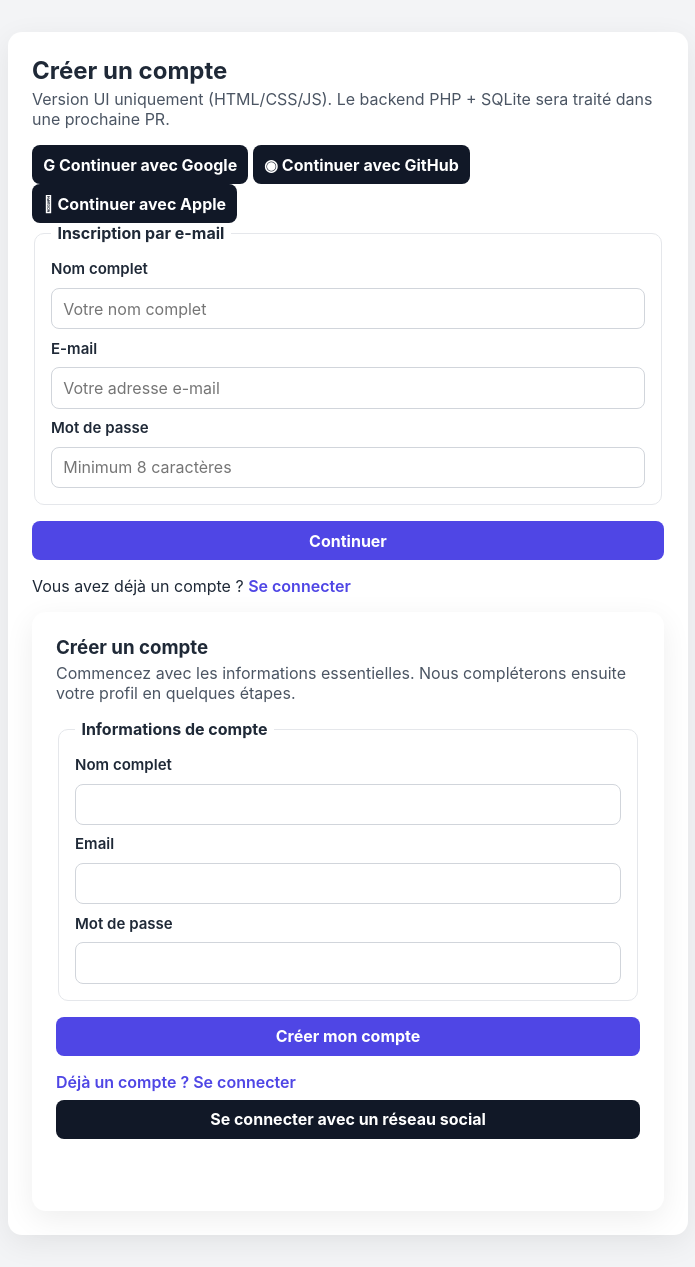
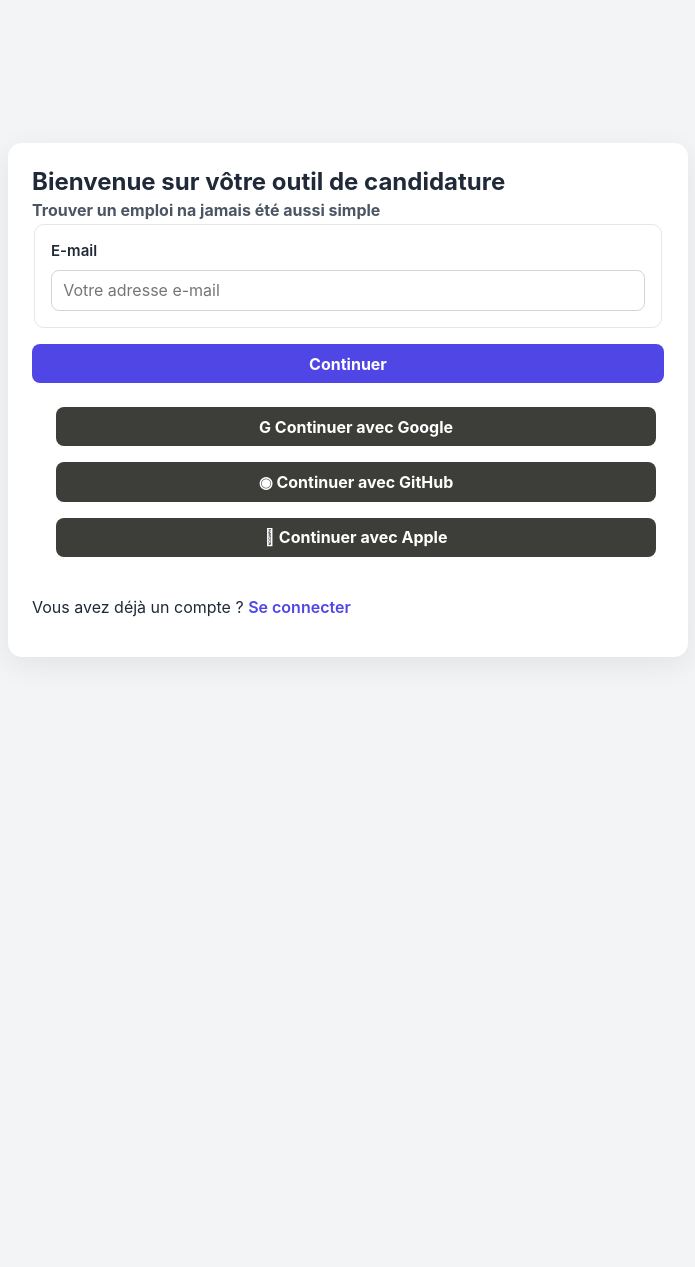
Before and after one commit to RyanDevGitHub/outils-candidature, a PHP site: page / in a window 1280 px wide. Shown: the whole page, without its empty margins (292-987 px from the left). After the commit the page ends 617 px from the top, so only its background shows below. Run offline with PHP 8.4, Linux system fonts and the light colour scheme.

Commit message:
refont sign-in page

```diff
--- a/index.html
+++ b/index.html
@@ -1,19 +1,31 @@
 <!doctype html>
 <html lang="fr">
+
 <head>
   <meta charset="UTF-8" />
   <meta name="viewport" content="width=device-width, initial-scale=1.0" />
   <title>Outil candidature - Création de compte</title>
   <link rel="stylesheet" href="styles.css" />
 </head>
+
 <body>
   <main class="container">
     <section class="card auth-card">
-        <h1>Créer un compte</h1>
-        <p class="subtitle">
-          Version UI uniquement (HTML/CSS/JS). Le backend PHP + SQLite sera traité dans une prochaine PR.
-        </p>
+      <h1>Bienvenue sur vôtre outil de candidature</h1>
+      <h1 class="subtitle">Trouver un emploi na jamais été aussi simple</h1>
 
+
+
+      <form id="signup-form" novalidate>
+        <fieldset>
+
+
+          <label for="email">E-mail</label>
+          <input id="email" name="email" type="email" placeholder="Votre adresse e-mail" required />
+        </fieldset>
+
+        <button type="submit" class="primary-cta">Continuer</button>
+      </form>
       <div class="social-stack" aria-label="Connexion avec un réseau social">
         <button type="button" class="social-button social-google">
           <span class="icon" aria-hidden="true">G</span>
@@ -29,56 +41,10 @@
         </button>
       </div>
 
-        <form id="signup-form" novalidate>
-          <fieldset>
-            <legend>Inscription par e-mail</legend>
-
-            <label for="fullName">Nom complet</label>
-            <input id="fullName" name="fullName" type="text" placeholder="Votre nom complet" required />
-
-            <label for="email">E-mail</label>
-            <input id="email" name="email" type="email" placeholder="Votre adresse e-mail" required />
-
-            <label for="password">Mot de passe</label>
-            <input id="password" name="password" type="password" minlength="8" placeholder="Minimum 8 caractères" required />
-          </fieldset>
-
-          <button type="submit" class="primary-cta">Continuer</button>
-        </form>
-
       <p class="switch-auth">
         Vous avez déjà un compte ? <a href="#" class="login-link">Se connecter</a>
       </p>
-      <section class="card">
-        <h1>Créer un compte</h1>
-        <p class="subtitle">
-          Commencez avec les informations essentielles. Nous compléterons ensuite votre profil en quelques étapes.
-        </p>
 
-        <form id="signup-form" novalidate>
-          <fieldset>
-            <legend>Informations de compte</legend>
-
-            <label for="fullName">Nom complet</label>
-            <input id="fullName" name="fullName" type="text" required />
-
-            <label for="email">Email</label>
-            <input id="email" name="email" type="email" required />
-
-            <label for="password">Mot de passe</label>
-            <input id="password" name="password" type="password" minlength="8" required />
-          </fieldset>
-
-          <button type="submit">Créer mon compte</button>
-        </form>
-
-        <div class="account-options" aria-label="Autres options de connexion">
-          <a href="#" class="login-link">Déjà un compte ? Se connecter</a>
-          <button type="button" class="social-button">Se connecter avec un réseau social</button>
-        </div>
-
-        <p id="message" class="message" aria-live="polite"></p>
-      </section>
 
       <section id="profile-preview" class="card preview hidden" aria-live="polite">
         <h2>Résultat possible : aperçu du profil enregistré</h2>
@@ -87,7 +53,8 @@
       </section>
   </main>
 
-    <section id="profile-modal" class="modal hidden" aria-hidden="true" role="dialog" aria-modal="true" aria-labelledby="modal-title">
+  <section id="profile-modal" class="modal hidden" aria-hidden="true" role="dialog" aria-modal="true"
+    aria-labelledby="modal-title">
     <div class="modal-card">
       <div class="progress-header">
         <p id="progress-text" class="progress-text">Finalisation du profil : 0%</p>
@@ -110,4 +77,5 @@
 
   <script src="app.js"></script>
 </body>
+
 </html>
--- a/styles.css
+++ b/styles.css
@@ -42,6 +42,14 @@ body {
   overflow: auto;
 }
 
+h1 {
+  font-size: 1.5rem;
+}
+
+h1.subtitle {
+  font-size: 1rem;
+}
+
 h1,
 h2 {
   margin: 0 0 0.25rem;
@@ -63,6 +71,10 @@ fieldset {
   padding: 1rem;
   display: grid;
   gap: 0.6rem;
+}
+
+.social-stack {
+  padding: 1rem;
 }
 
 legend {
@@ -121,7 +133,9 @@ button:hover {
 }
 
 .social-button {
-  background: #111827;
+  background: #3d3d39;
+  width: 100%;
+  margin: 0.5rem;
 }
 
 .social-button:hover {
```
Lines whose indentation alone changed are shown as unchanged.
